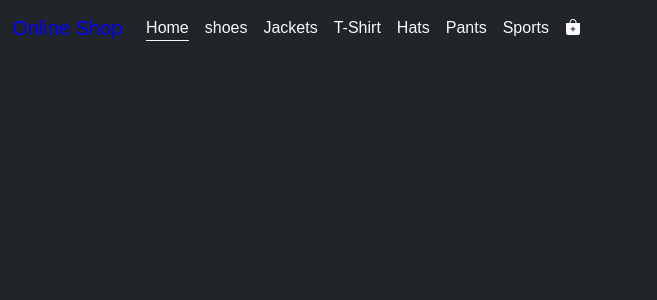
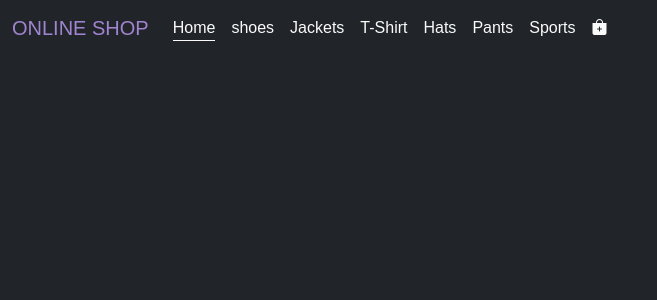
Before and after one commit to alimpp/online-shop, a Vue app: page / in a window 1280 px wide. Shown: the top 300 px of the page, without its empty margins (0-657 px from the left). Built offline with nearby package versions, Linux system fonts and the light colour scheme.

Commit message:
Make Data Folder

```diff
--- a/src/components/navigationbar.vue
+++ b/src/components/navigationbar.vue
@@ -2,7 +2,7 @@
   <div class="navigationbar">
     <nav class="navbar navbar-expand-lg navbar-light bg-dark">
   <div class="container-fluid">
-    <a class="navbar-brand" style="color:blue;">Online Shop</a>
+    <a class="navbar-brand" style="color:#A084CF;">ONLINE SHOP</a>
     <button class="navbar-toggler" type="button" data-bs-toggle="collapse" data-bs-target="#navbarSupportedContent" aria-controls="navbarSupportedContent" aria-expanded="false" aria-label="Toggle navigation">
      <i class="bi bi-list app-light-color app-text-size-b"></i>
     </button>
@@ -30,7 +30,7 @@
           <router-link to="/sports" class="link mx-2 py-1 app-light-color">Sports</router-link>
         </li>
          <li class="nav-item">
-          <router-link to="/buybasket" class="link mx-2 py-1 app-light-color"><i class="bi bi-bag-plus-fill"></i></router-link>
+          <router-link to="/cart" class="link mx-2 py-1 app-light-color"><i class="bi bi-bag-plus-fill"></i></router-link>
         </li>
       </ul>
     </div>
--- a/src/router/index.js
+++ b/src/router/index.js
@@ -6,7 +6,7 @@ import tshirt from '../views/tshirts'
 import hats from '../views/hats'
 import pants from '../views/pants'
 import sports from '../views/sports'
-import buyBasket from '../views/buyBasket'
+import cart from '../views/cart'
 const routes = [
   {
     path: '/',
@@ -44,9 +44,9 @@ const routes = [
     component: sports
   },
   {
-    path: '/buyBasket',
-    name: 'buyBasket',
-    component: buyBasket
+    path: '/cart',
+    name: 'cart',
+    component: cart
   },
 ]
 
```
Also changed, not shown: src/views/cart.vue (renamed from src/views/buyBasket.vue).
